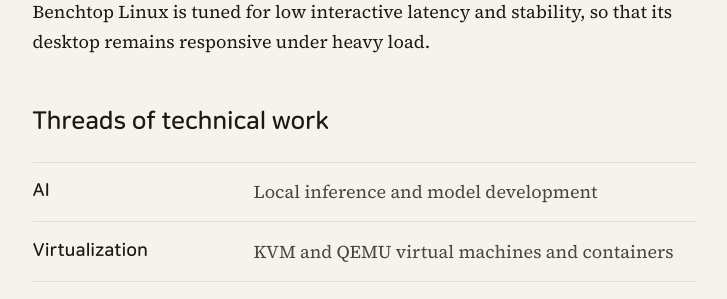
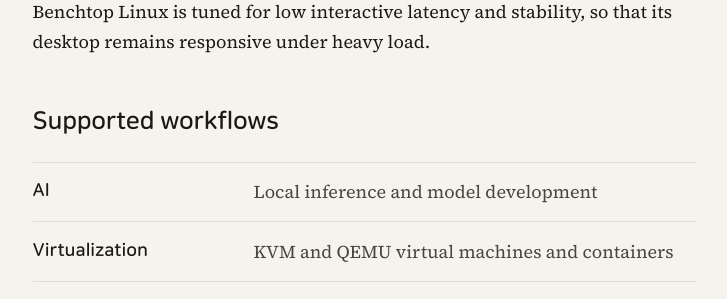
Before and after one commit to TechnicompLabs/technicomplabs.github.io, a Jekyll site: the page built from _pages/benchtop.md, in a window 1280 px wide and 900 px high, scrolled down 1057 px. Shown: the part 152-451 px from the top of the window, without its empty margins (276-1003 px from the left). Built offline with Jekyll 4.4.1, drawn with Linux system fonts in a browser that asks for light colours.

Commit message:
Rename section: Supported workflows

```diff
--- a/_pages/benchtop.md
+++ b/_pages/benchtop.md
@@ -25,7 +25,7 @@ Flatpak provides applications and Homebrew provides command-line tools. Both are
 
 Benchtop Linux is tuned for low interactive latency and stability, so that its desktop remains responsive under heavy load.
 
-## Threads of technical work
+## Supported workflows
 
 <dl class="threads">
   <div><dt>AI</dt><dd>Local inference and model development</dd></div>
```
